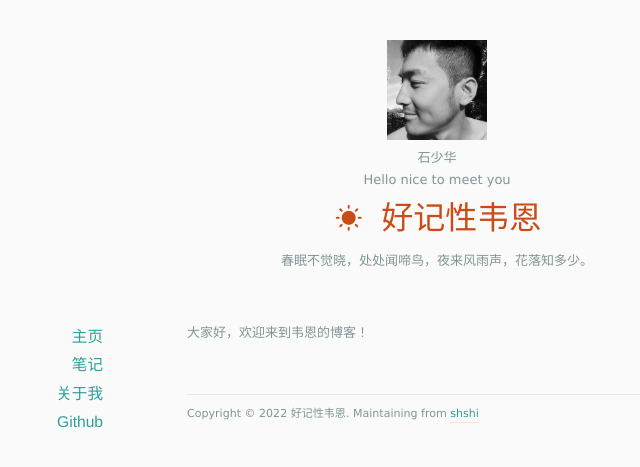
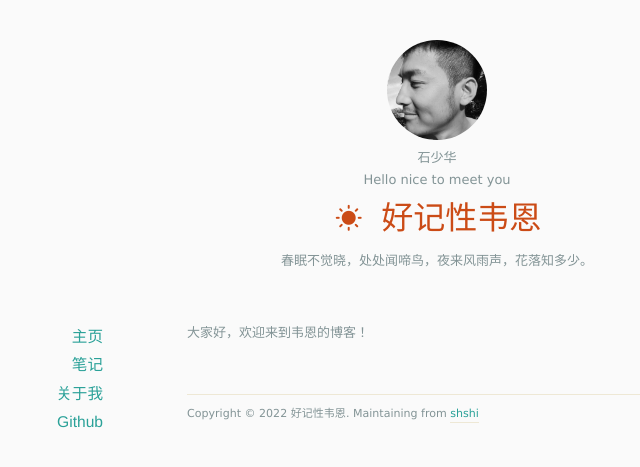
Before and after one commit to shshi/shishaohua.github.io, a Jekyll site: the page built from docs/index.html, in a window 1280 px wide. Shown: the top 467 px of the page, without its empty margins (203-843 px from the left). Built offline with Jekyll 4.4.1, drawn with Linux system fonts in a browser that asks for light colours; nearby versions of some CDN libraries; the list of posts is cut into pages by our own code.

Commit message:
Update default.html

```diff
--- a/docs/_layouts/default.html
+++ b/docs/_layouts/default.html
@@ -23,7 +23,7 @@
   <header id="header">
 
   <div class="profile">
-    <img class="selfie" alt="{{ site.author.name }}" src="{{ site.author.selfie }}" width=100/>
+    <img class="selfie" alt="{{ site.author.name }}" src="{{ site.author.selfie }}" style="width:100px;border-radius:50%"/>
     <div class="info">
       <div class="title">{{ site.author.name }}</div>
       <div class="description">{{ site.author.desc }}</div>
```
